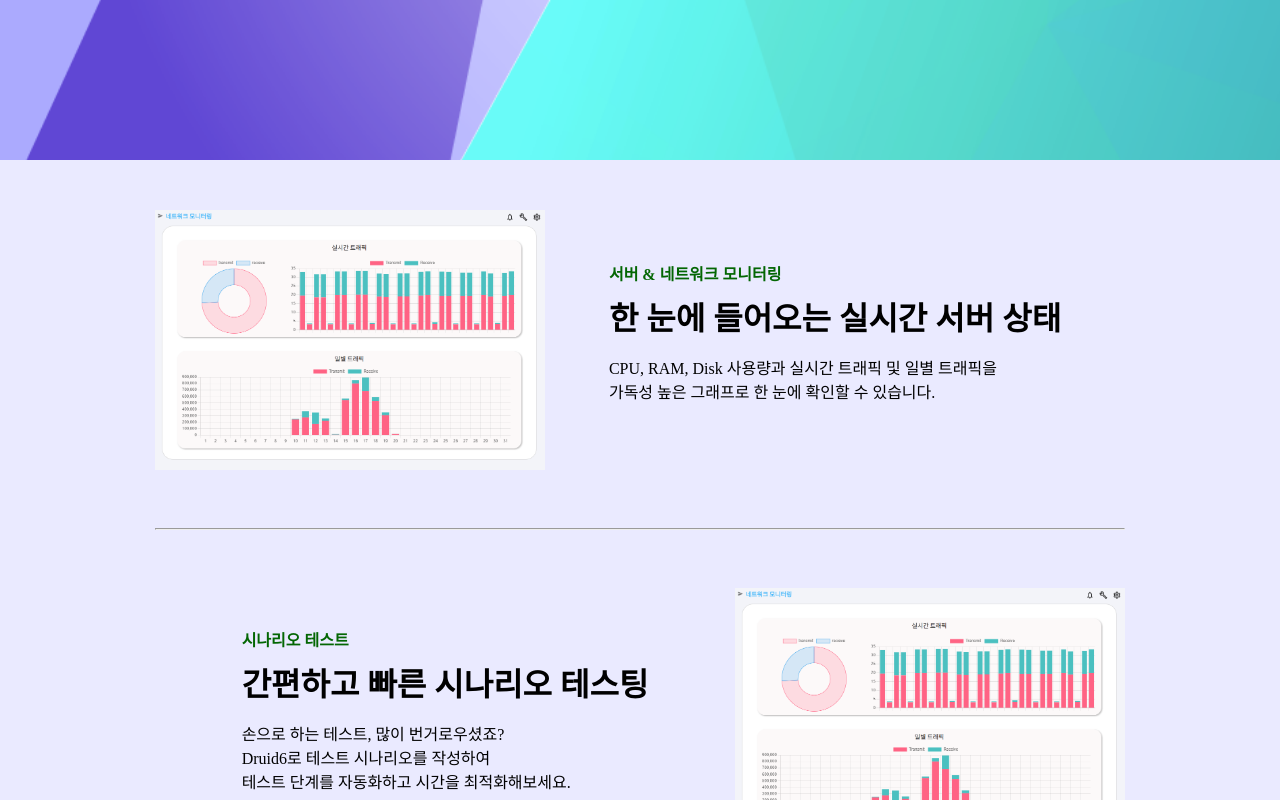
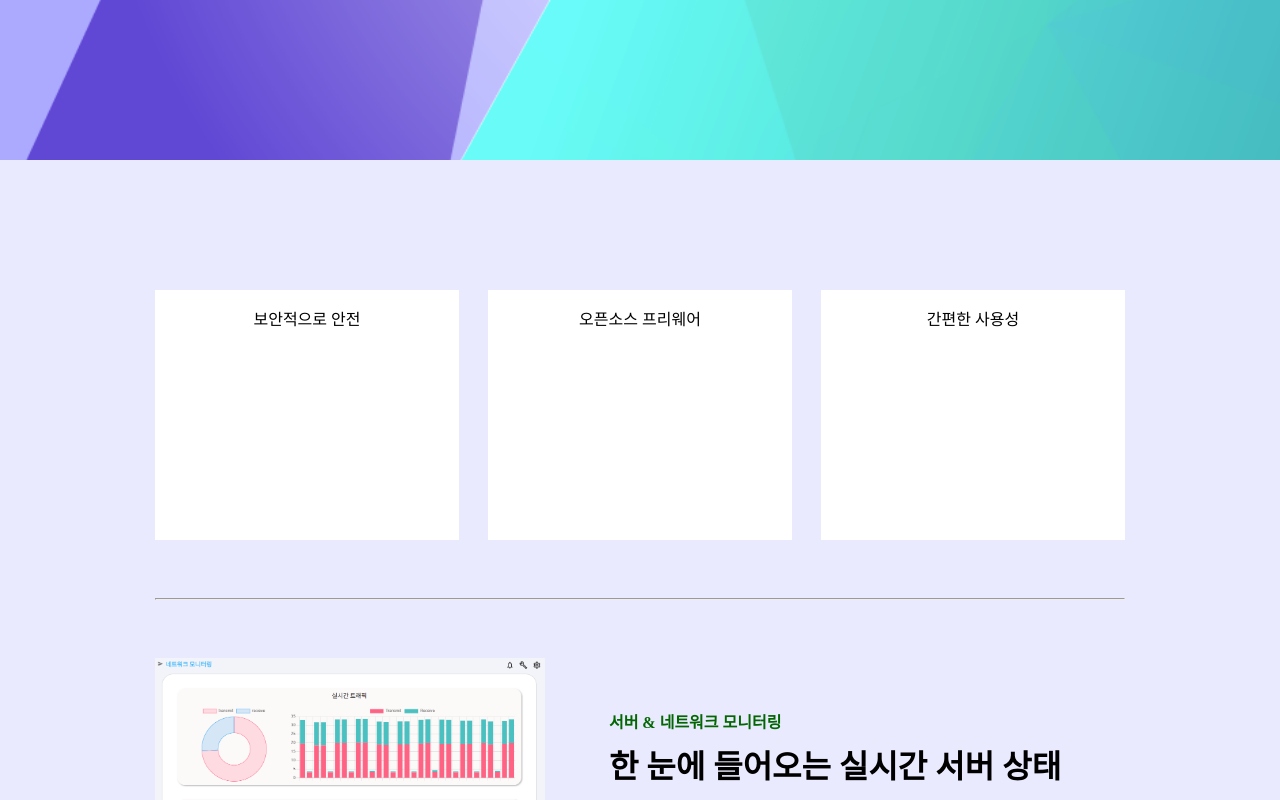
Before and after one commit to onys-programmer/druid6-micro-site, a React (Create React App) app: page / in a window 1280 px wide. Shown: the part 709-1509 px from the top of the page. Built offline with nearby package versions, Linux system fonts and the light colour scheme; a web font is replaced by a local one.

Commit message:
style: 특장점 칸 추가 및 정렬

```diff
--- a/src/pages/HomePage.jsx
+++ b/src/pages/HomePage.jsx
@@ -19,6 +19,18 @@ export default function HomePage() {
       </header>
       <div className="content">
         <div className="content-container">
+          <div className="advantages">
+            <div className="advantage-edge">
+              <p>보안적으로 안전</p>
+            </div>
+            <div className="advantage-middle">
+              <p>오픈소스 프리웨어</p>
+            </div>
+            <div className="advantage-edge">
+              <p>간편한 사용성</p>
+            </div>
+          </div>
+          <hr />
           <div className="server-monitoring">
             <img src={networkImage} alt="network" className="images" />
             <div className="feature-info">
--- a/src/pages/HomePage.scss
+++ b/src/pages/HomePage.scss
@@ -25,7 +25,7 @@
     font-size: 3rem;
     color: rgb(3, 102, 3);
   }
-  // 기능 소개 공통
+  // 컨텐츠
   .content {
     background-color: #eaeaff;
     font-family: "IBMPlexSansKR";
@@ -34,6 +34,23 @@
   .content-container {
     width: 970px;
     margin: 0 auto;
+  }
+  // 장점 3개 소개
+  .advantages {
+    padding-top: 130px;
+    padding-bottom: 50px;
+    display: flex;
+  }
+  .advantage-edge {
+    width: 32.3%;
+    height: 250px;
+    background-color: #ffffff;
+  }
+  .advantage-middle {
+    width: 32.3%;
+    margin: 0 3%;
+    height: 250px;
+    background-color: #ffffff;
   }
   // 서버 모니터링
   .server-monitoring {
```
